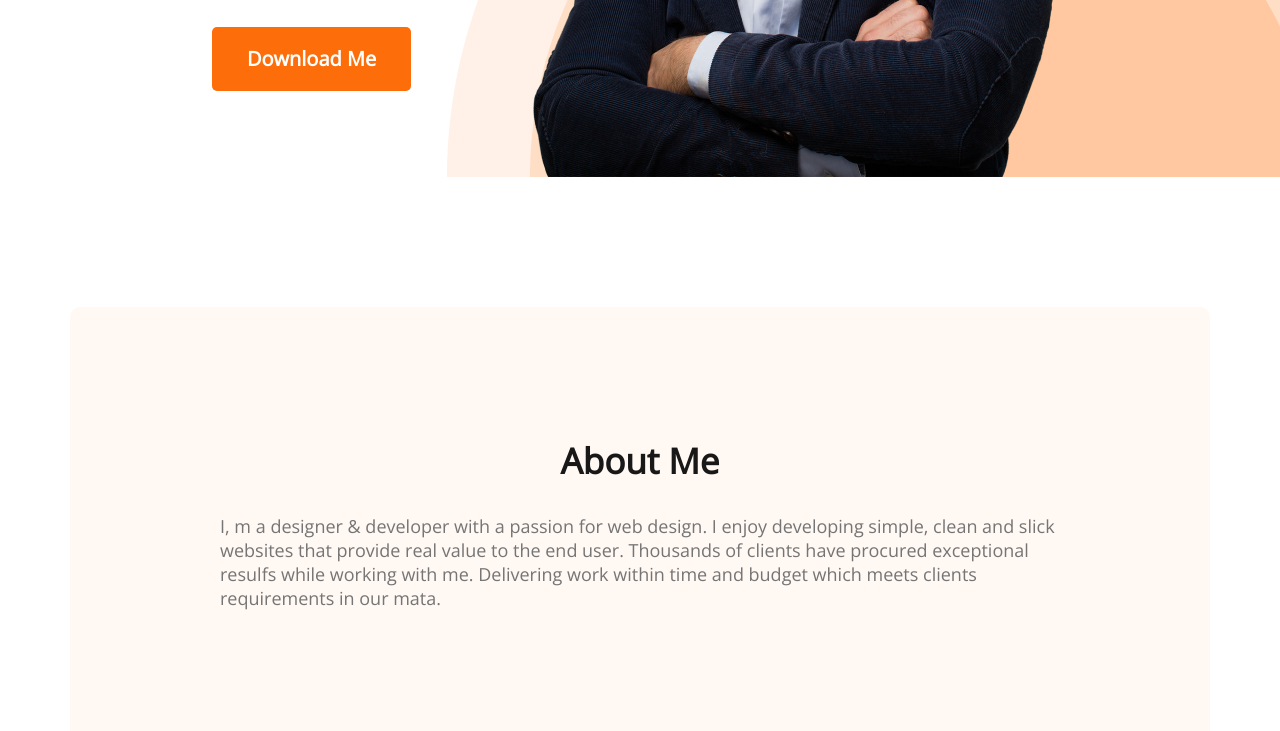
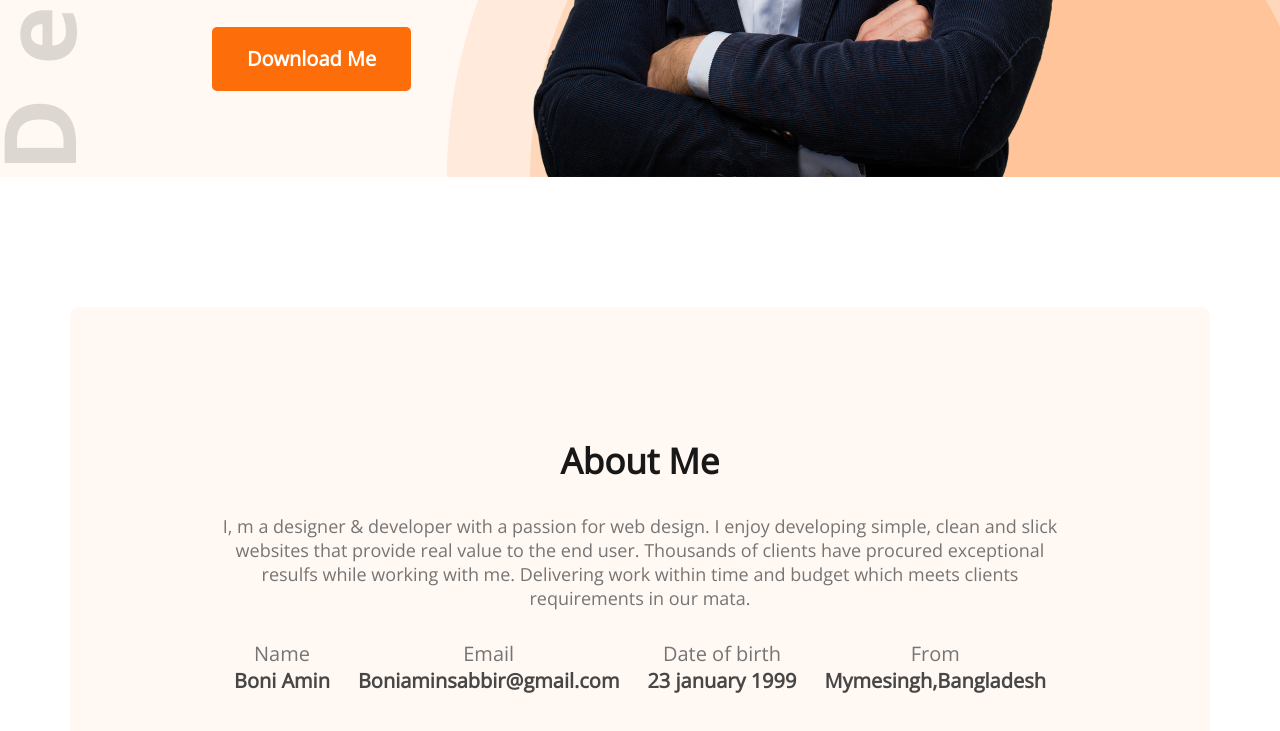
Before and after one commit to Sabbir-07/Portfolio, a plain HTML site: page index.html in a window 1280 px wide. Shown: the part 665-1396 px from the top of the page. Drawn offline with nearby package versions, Linux system fonts and the light colour scheme.

Commit message:
header and about section

```diff
--- a/index.html
+++ b/index.html
@@ -38,7 +38,27 @@
         <section class="about">
             <h3 class="section-title">About Me</h3>
             <p class="secton-details">I, m a designer & developer with a passion for web design. I enjoy developing simple, clean and slick websites that provide real value to the end user. Thousands of clients have procured exceptional resulfs while working with me. Delivering work within time and budget which meets clients requirements in our mata.</p>
+            <div class="about-info-container">
+                <div class="about-info">
+                    <p class="info-title">Name</p>
+                    <p class="info-description">Boni Amin</p>
+                </div>
+                <div class="about-info">
+                    <p class="info-title">Email</p>
+                    <p class="info-description">Boniaminsabbir@gmail.com</p>
+                </div>
+                <div class="about-info">
+                    <p class="info-title">Date of birth</p>
+                    <p class="info-description">23 january 1999</p>
+                </div>
+                <div class="about-info">
+                    <p class="info-title">From</p>
+                    <p class="info-description">Mymesingh,Bangladesh</p>
+                </div>
+            </div>
         </section>
+
+
     </main>
 
 </body>
--- a/styles/styles.css
+++ b/styles/styles.css
@@ -38,12 +38,15 @@ nav li {
     font-size: 45px;
 
 }
-.header{
-    background-image: url('../images/header_bg.png');
-    background-position: bottom right;
+
+.header {
+    background-color: #FFF8F3;
+    background-image: url('../images/header_bg.png'), url('../images/developer.png');
     background-repeat: no-repeat;
-    background-color:  color: #FFF8F3;;
+    background-position: bottom right, left;
 
+
+    m
 }
 
 
@@ -83,18 +86,22 @@ main {
     margin: 0 auto;
 
 }
-.about{
+
+/*   about section */
+
+.about {
     margin-top: 130px;
     background: #FFF8F3;
-border-radius: 10px;
-padding: 130px 150px;
+    border-radius: 10px;
+    padding: 130px 150px;
+    text-align: center;
 }
 
 .section-title {
     font-weight: 700;
     font-size: 35px;
     color: #181818;
-    text-align: center;
+
     margin-bottom: 30px;
 }
 
@@ -102,4 +109,25 @@ padding: 130px 150px;
     font-weight: 400;
     font-size: 18px;
     color: #757575;
+    margin-bottom: 30px;
 }
+
+.about-info-container {
+    display: flex;
+    justify-content: space-around;
+}
+
+.info-title {
+    font-weight: 400;
+    font-size: 20px;
+    color: #757575;
+
+
+}
+
+.info-description {
+    font-weight: 700;
+    font-size: 20px;
+    color: #474747;
+
+}
```
